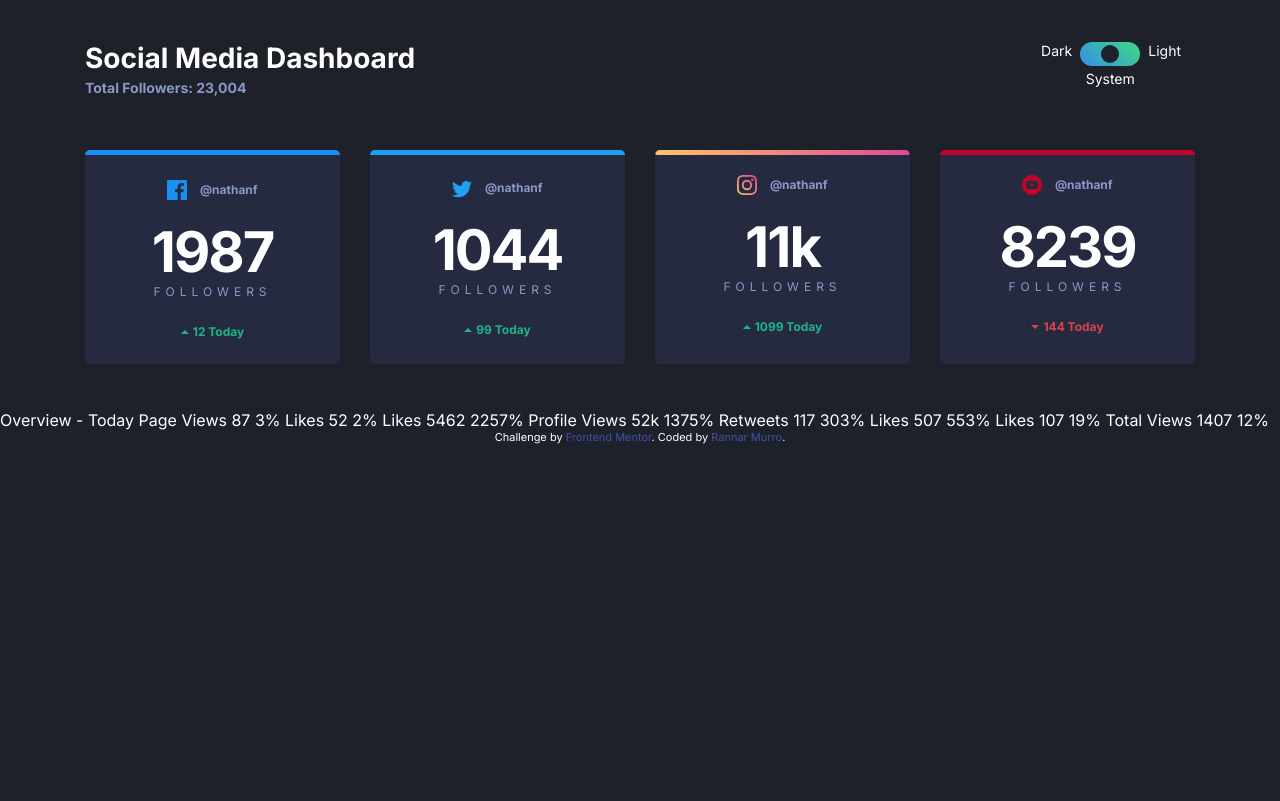
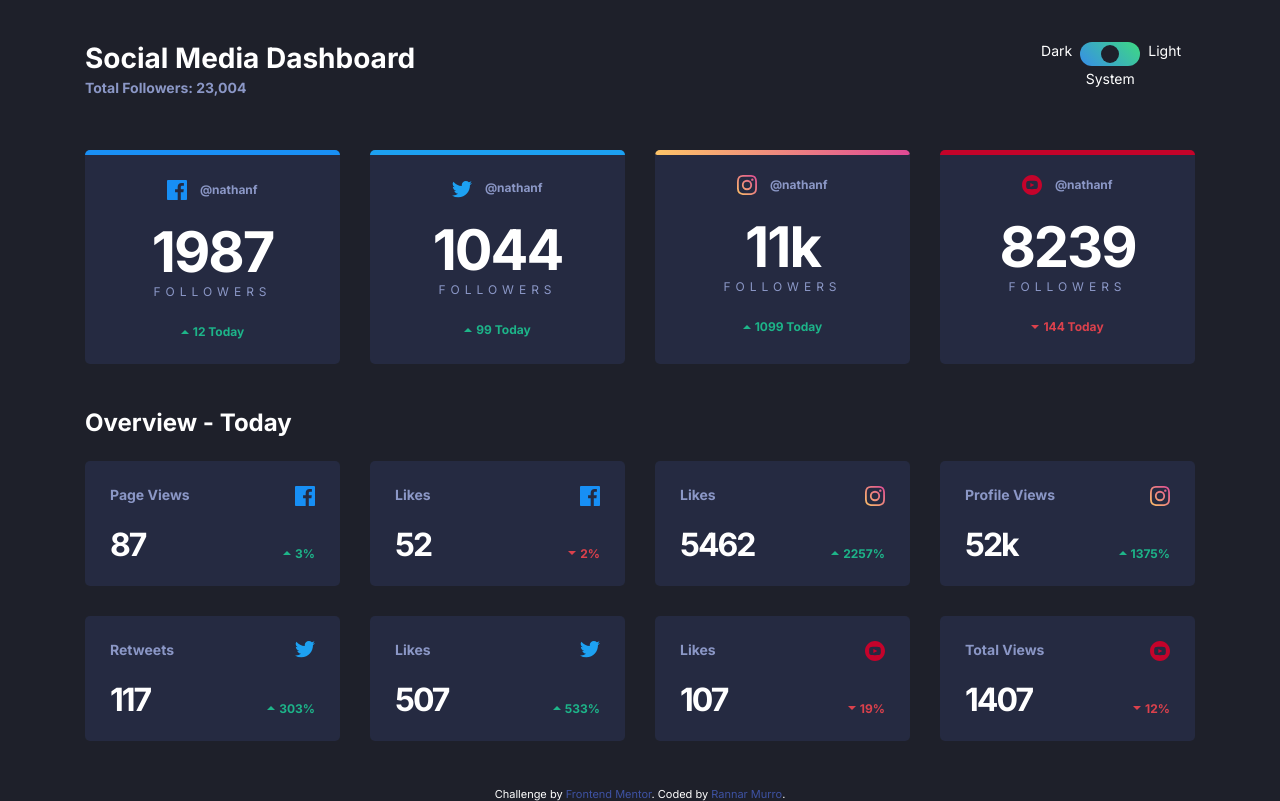
Before and after one commit to murlucker/social-media-dashboard-dark-light-toggle, a website: page index.html in a window 1280 px wide. Drawn offline with Linux system fonts and the light colour scheme.

Commit message:
MVP done
- All the cards with information and design are done.
- Hovering with color change while pointing on the cards done as well
- Keeping in mind to fix the problem with Instagram top-border (gradient do not want to align with card)

```diff
--- a/app/scss/components/_index.scss
+++ b/app/scss/components/_index.scss
@@ -1,3 +1,4 @@
 @forward 'header';
 @forward 'card';
 @forward 'toggle';
+@forward 'card-grid';
--- /dev/null
+++ b/app/scss/components/card-grid.scss
@@ -0,0 +1,27 @@
+@use "../util" as *;
+
+.card-grid {
+    display: grid;
+    grid-template-columns: repeat(2, 1fr);
+    grid-template-rows: repeat(2, auto);
+    justify-items: start;
+    gap: rem(23);
+
+    .card__subtitle {
+
+    }
+
+    .card__count {
+        margin-bottom: 0;
+    }
+
+    .card__count,
+    .card__change {
+        align-self: end;
+    }
+
+    img,
+    .card__change {
+        justify-self: end;
+    }
+}
--- a/app/scss/components/card.scss
+++ b/app/scss/components/card.scss
@@ -23,6 +23,12 @@
     padding: rem(25);
     text-align: center;
     border-radius: rem(5);
+    transition: background 150ms ease-in-out;
+    cursor: pointer;
+
+    &:hover {
+        background: var(--dark-card-hover);
+    }
 
     &--facebook {
         border-top: rem(5) solid var(--facebook);
@@ -62,6 +68,11 @@
         height: rem(20);
         margin-top: rem(5);
         margin-bottom: rem(28);
+    }
+
+    &__subtitle {
+        font-size: rem(14);
+        font-weight: 700;
     }
 
     &__icon {
--- a/app/scss/globals/colors.scss
+++ b/app/scss/globals/colors.scss
@@ -13,6 +13,7 @@
     --dark-bg: hsl(230, 17%, 14%);
     --dark-top-bg: hsl(232, 19%, 15%);
     --dark-card: hsl(228, 28%, 20%);
+    --dark-card-hover: hsl(228, 25%, 27%);
     --dark-text1: hsl(228, 34%, 66%);
     --dark-text2: hsl(0, 0%, 100%);
     --light-bg: hsl(0, 0%, 100%);
--- a/app/scss/globals/typography.scss
+++ b/app/scss/globals/typography.scss
@@ -15,6 +15,11 @@ h1 {
     }
 }
 
+h2 {
+    font-size: rem(24);
+    margin-bottom: rem(24);
+}
+
 a,
 a:visited,
 a:active {
--- a/index.html
+++ b/index.html
@@ -72,6 +72,7 @@
 			</div>
 		</div>
 
+	<!--Top Social Media Cards-->
 		<!-- Twitter -->
 		<div class="card card--twitter">
 			<div class="card__platform">
@@ -133,40 +134,84 @@
 		</div>
 	</section>
 
-
-	Overview - Today
-
-	Page Views
-	87
-	3%
-
-	Likes
-	52
-	2%
-
-	Likes
-	5462
-	2257%
-
-	Profile Views
-	52k
-	1375%
-
-	Retweets
-	117
-	303%
-
-	Likes
-	507
-	553%
-
-	Likes
-	107
-	19%
-
-	Total Views
-	1407
-	12%
+	<!--Bottom Social Media Cards-->
+	<section class="container">
+		<h2>Overview - Today</h2> <!--Facebook Views-->
+		<div class="cards">
+			<div class="card card-grid">
+				<div class="card__subtitle">Page Views</div>
+					<img class="" src="/images/icon-facebook.svg" alt="Facebook" />
+				<div class="card__count card__count--small">87</div>
+				<div class="card__change card__change--up">
+					<img src="/images/icon-up.svg" alt="up arrow"/>
+					<div class="card__number">3%</div>
+				</div>
+			</div>
+			<div class="card card-grid">
+				<div class="card__subtitle">Likes</div> <!--Facebook Likes-->
+					<img class="" src="/images/icon-facebook.svg" alt="Facebook" />
+				<div class="card__count card__count--small">52</div>
+				<div class="card__change card__change--down">
+					<img src="/images/icon-down.svg" alt="down arrow"/>
+					<div class="card__number">2%</div>
+				</div>
+			</div>
+			<div class="card card-grid">
+				<div class="card__subtitle">Likes</div> <!--Instagram Likes-->
+					<img class="" src="/images/icon-instagram.svg" alt="Instagram" />
+				<div class="card__count card__count--small">5462</div>
+				<div class="card__change card__change--up">
+					<img src="/images/icon-up.svg" alt="up arrow"/>
+					<div class="card__number">2257%</div>
+				</div>
+			</div>
+			<div class="card card-grid">
+				<div class="card__subtitle">Profile Views</div> <!--Instagram Profile Views-->
+					<img class="" src="/images/icon-instagram.svg" alt="Instagram" />
+				<div class="card__count card__count--small">52k</div>
+				<div class="card__change card__change--up">
+					<img src="/images/icon-up.svg" alt="up arrow"/>
+					<div class="card__number">1375%</div>
+				</div>
+			</div>
+			<div class="card card-grid">
+				<div class="card__subtitle">Retweets</div> <!--Retweets-->
+					<img class="" src="/images/icon-twitter.svg" alt="Twitter" />
+				<div class="card__count card__count--small">117</div>
+				<div class="card__change card__change--up">
+					<img src="/images/icon-up.svg" alt="up arrow"/>
+					<div class="card__number">303%</div>
+				</div>
+			</div>
+			<div class="card card-grid">
+				<div class="card__subtitle">Likes</div> <!--Tweeter Likes-->
+					<img class="" src="/images/icon-twitter.svg" alt="Twitter" />
+				<div class="card__count card__count--small">507</div>
+				<div class="card__change card__change--up">
+					<img src="/images/icon-up.svg" alt="up arrow"/>
+					<div class="card__number">533%</div>
+				</div>
+			</div>
+			<div class="card card-grid">
+				<div class="card__subtitle">Likes</div> <!--YouTube Likes-->
+					<img class="" src="/images/icon-youtube.svg" alt="YouTube" />
+				<div class="card__count card__count--small">107</div>
+				<div class="card__change card__change--down">
+					<img src="/images/icon-down.svg" alt="down arrow"/>
+					<div class="card__number">19%</div>
+				</div>
+			</div>
+			<div class="card card-grid">
+				<div class="card__subtitle">Total Views</div> <!--YouTube Total Views-->
+					<img class="" src="/images/icon-youtube.svg" alt="YouTube" />
+				<div class="card__count card__count--small">1407</div>
+				<div class="card__change card__change--down">
+					<img src="/images/icon-down.svg" alt="down arrow"/>
+					<div class="card__number">12%</div>
+				</div>
+			</div>
+		</div>
+	</section>
 </main>
 
 <div class="attribution">
```
Also changed, not shown: dist/style.css, 1 other file.
